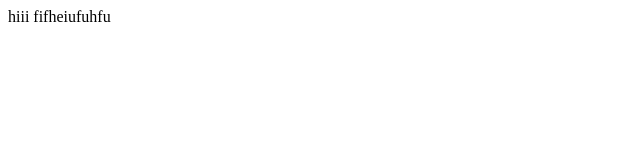
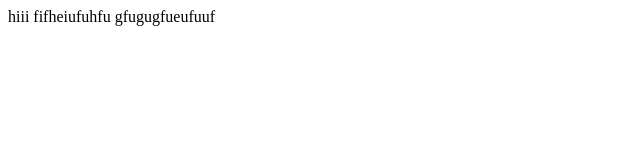
Before and after one commit to rizky456987/belajar_git2, a plain HTML site: page index.html in a window 1280 px wide. Shown: the whole page, without its empty margins (0-640 px from the left). Drawn offline with Linux system fonts and the light colour scheme.

Commit message:
lagi update

```diff
--- a/index.html
+++ b/index.html
@@ -8,5 +8,6 @@
 <body>
     hiii
     fifheiufuhfu
+    gfugugfueufuuf
 </body>
 </html>
```
